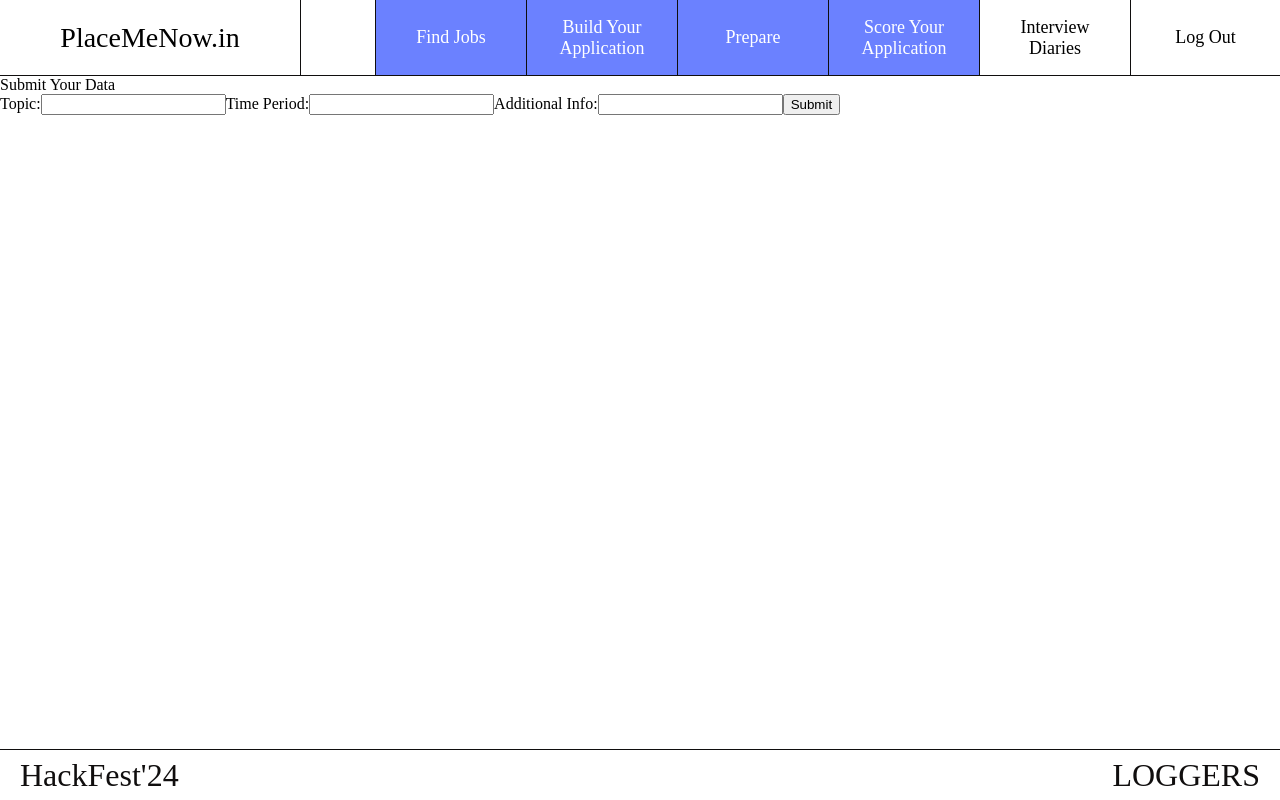
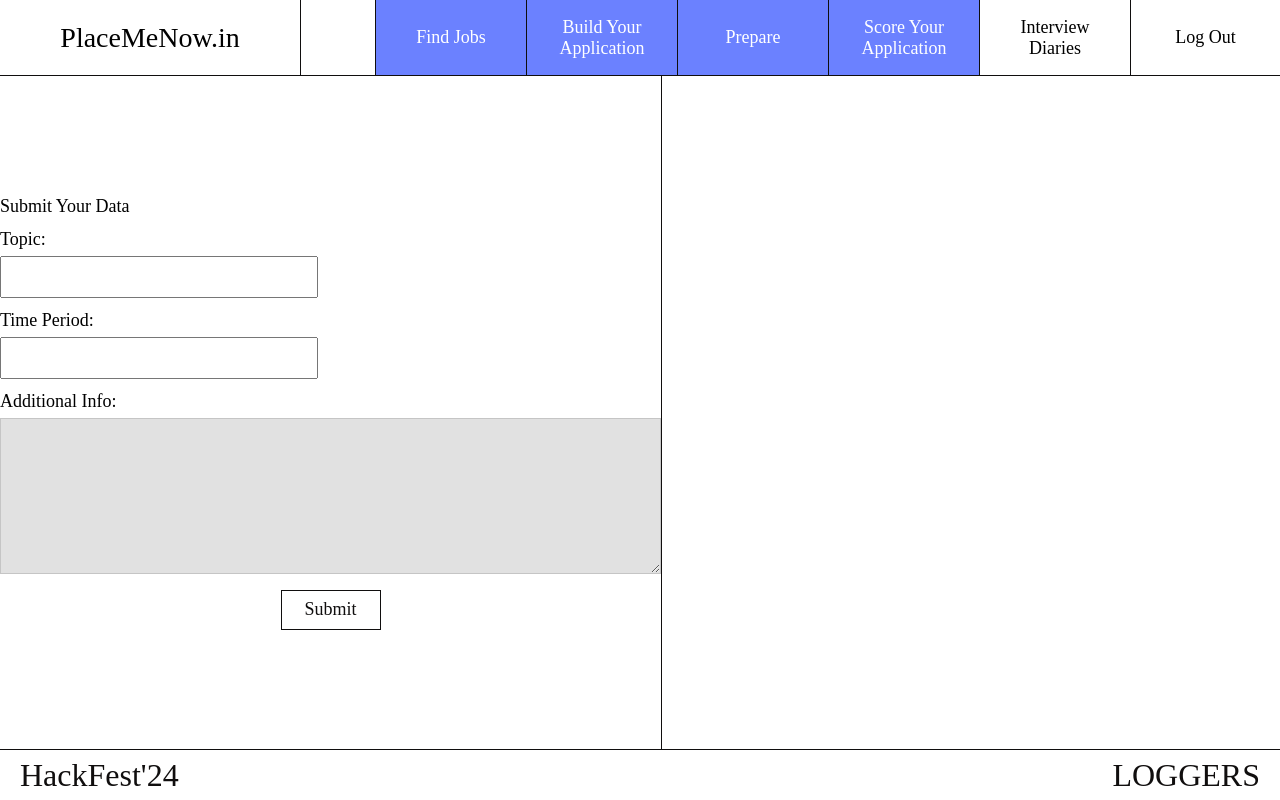
Before and after one commit to 71203mayank/HackFest, a React (Create React App) app: page /user/learn in a window 1280 px wide. Built offline with nearby package versions, Linux system fonts and the light colour scheme; a web font is replaced by a local one.

Commit message:
added:Prepare, fixed bugd

```diff
--- a/src/Components/Footer/Footer.jsx
+++ b/src/Components/Footer/Footer.jsx
@@ -1,13 +1,23 @@
 import React from 'react'
 import './Footer.css'
 import { Link } from 'react-router-dom';
+import { useNavigate } from 'react-router-dom';
+import { useAuth0 } from "@auth0/auth0-react";
 
 export default function Footer() {
+    const {user, loginWithRedirect} = useAuth0();
+    const navigate = useNavigate();
+    const handleLogin = () => {
+        loginWithRedirect();
+    }
+    if (user) {
+        navigate('/user');
+    }
   return (
     <div className='footer'>
         <div className='footer-up'>
             <div className='footer-up-button'>Post a Job</div>
-            <Link to='/user' className='footer-up-button' style={{textDecoration:'none'}}>Search Jobs</Link>
+            <Link to='/user' className='footer-up-button' style={{textDecoration:'none'}} onClick={handleLogin}>Search Jobs</Link>
             {/* <div className='footer-up-button'>Search Jobs</div> */}
         </div>
         <div className='footer-container'>
--- a/src/Components/Hero/Hero.css
+++ b/src/Components/Hero/Hero.css
@@ -34,6 +34,9 @@
     border-left: 1px solid white;
     font-family: 'Agency FB Reg';
     font-size:18px;
+}
+.hero-nav-button:hover{
+    cursor: pointer;
 }
 .hero-main{
     display: flex;
--- a/src/Components/Hero/Hero.jsx
+++ b/src/Components/Hero/Hero.jsx
@@ -19,7 +19,9 @@ export default function Hero() {
             <div className='hero-nav-title'>PlaceMeNow.in</div>
             {/* <Link to='/login'> </Link> */}
             {/* <Link to='/login' className='hero-nav-button' style={{textDecoration:'none', color:'white'}}>Try Now</Link> */}
+            {/* {isAuthenticated?(<button className='hero-nav-button' onClick={logout()}>Log out</button>):(<button className='hero-nav-button' onClick={handleLogin}>Try Now</button>)} */}
             <button className='hero-nav-button' onClick={handleLogin}>Try Now</button>
+
 
 
 
--- a/src/Components/JobCard/JobCard.jsx
+++ b/src/Components/JobCard/JobCard.jsx
@@ -31,8 +31,7 @@ export default function JobCard(props) {
                 link:props.link,
                 jobLocation:props.location,
                 company:props.company,
-                description:props.description,
-                imgSrc:imgSrc
+                description:props.description
             }
         })
     }
--- a/src/Components/JobDesc/JobDesc.css
+++ b/src/Components/JobDesc/JobDesc.css
@@ -12,7 +12,6 @@
 .job-desc-img-container{
     height: 75px;
     width:75px;
-    border:1px solid black;
 
 }
 .job-desc-img{
--- a/src/Components/JobDesc/JobDesc.jsx
+++ b/src/Components/JobDesc/JobDesc.jsx
@@ -5,12 +5,31 @@ import { Link } from 'react-router-dom';
 
 export default function JobDesc() {
     const location = useLocation();
-    const { job, link, jobLocation, company,description,imgSrc } = location.state;
+    const { job, link, jobLocation, company,description} = location.state;
+    let imgSrc = '';
+
+    switch (company) {
+        case 'Google':
+            imgSrc = '/asset/google.svg';
+            break;
+        case 'SAP':
+            imgSrc = '/asset/sap.svg';
+            break;
+        case 'IBM':
+            imgSrc = '/asset/ibm.svg';
+            break;
+        case 'Salesforce':
+            imgSrc = '/asset/salesforce.svg';
+            break;
+        default:
+            imgSrc = '/asset/salesforce.svg';
+            break;
+    }
+
   return (
     <div className='job-desc'>
         {/* mayank gupta */}
         <div className='job-desc-img-container'>
-
             <img className='job-desc-img' src={imgSrc} alt='logo'></img>
         </div>
         <div className='job-desc-company job-desc-content'><div style={{width:'100px'}}>Company:</div><div>{company}</div></div>
--- a/src/Components/Learn/Learn.css
+++ b/src/Components/Learn/Learn.css
@@ -1,4 +1,42 @@
 .learn{
     height:calc(100svh - 127px);
     /* background-color: aquamarine; */
+    display: flex;
 }
+.learn-left{
+    flex:1;
+    border-right:1px solid var(--primary-black);
+    display: flex;
+    align-items: center;
+    justify-content: center;
+
+}
+
+.learn-left-title{
+    font-family: 'Agency FB Bold';
+    font-size: 18px;
+}
+
+.learn-input{
+    height: 36px;
+    width: 300px;
+    padding-left:12px;
+    font-size: 16px;
+    /* margin-left:6px; */
+}
+.learn-label{
+    margin-bottom: 6px;
+    margin-top:12px;
+    font-family: 'Agency FB Bold';
+    font-size: 18px;
+}
+
+.learn-textarea{
+    background-color: rgb(225, 225, 225);
+    border:none;
+    border:1px solid rgb(197, 197, 197);
+}
+
+.learn-right{
+    flex:1
+}
--- a/src/Components/Learn/Learn.jsx
+++ b/src/Components/Learn/Learn.jsx
@@ -1,12 +1,13 @@
 import React, {useState} from 'react'
 import './Learn.css'
-
+import MarkdownIt from 'markdown-it';
 import axios from 'axios';
 
 function Learn() {
     const [area, setArea] = useState('');
     const [time, setTime] = useState('');
     const [additional_info, setInfo] = useState('');
+    const [data,setData] = useState('');
 
     const handleSubmit = (event) => {
       event.preventDefault();
@@ -20,6 +21,9 @@ function Learn() {
       axios.post(url,data)
         .then(response => {
             console.log('Success:', response.data);
+            const markdown = new MarkdownIt();
+            const renderedHtml = markdown.render(response.data);
+            setData(renderedHtml)
         })
         .catch(error => {
           console.error('Error:', error);
@@ -28,8 +32,8 @@ function Learn() {
 
     return (
       <div className="learn">
-        <div>Submit Your Data</div>
-        <form onSubmit={handleSubmit}>
+        <div className='learn-left'>
+            {/* <form onSubmit={handleSubmit}>
             <label>
                 Topic:
                 <input type="text" value={area} onChange={e => setArea(e.target.value)} />
@@ -43,7 +47,30 @@ function Learn() {
                 <input type="text" value={additional_info} onChange={e => setInfo(e.target.value)} />
             </label>
             <button type="submit">Submit</button>
-        </form>
+            </form> */}
+            <div>
+
+                <div className='learn-left-title'>Submit Your Data</div>
+                <div className='learn-left-field'>
+                    <div className='learn-label'>Topic:</div>
+                    <input className='learn-input' type="text" value={area} onChange={e => setArea(e.target.value)} />
+                </div>
+                <div className='learn-left-field'>
+                    <div className='learn-label'>Time Period:</div>
+                    <input className='learn-input' type="text" value={time} onChange={e => setTime(e.target.value)}/>
+                </div>
+                <div className='learn-left-field'>
+                    <div className='learn-label' >Additional Info:</div>
+                    <textarea className='learn-textarea' rows='10' cols='80' value={additional_info} onChange={e => setInfo(e.target.value)}></textarea>
+                    {/* <input type="text" value={time} onChange={e => setTime(e.target.value)}/> */}
+                </div>
+                <div className='build-app-submit'>
+                        <button className='build-app-submit-button' onClick={handleSubmit}>Submit</button>
+                </div>
+            </div>
+
+        </div>
+        <div className='learn-right' dangerouslySetInnerHTML={{ __html: data }}></div>
       </div>
     );
   }
--- a/src/Components/Navbar/Navbar.jsx
+++ b/src/Components/Navbar/Navbar.jsx
@@ -7,50 +7,14 @@ import { Link } from 'react-router-dom'
 // import axios from 'axios'
 // import Footer from '../Footer/Footer'
 export default function Navbar() {
-    // const handleOnClick = () => {
-    //     const params = {
-    //         key1:'hello',
-    //         key2:'hello'
-    //     }
-    //     axios.post('http://192.168.123.226:3000/')
-    //     .then(response => {console.log(response)})
-    //     .catch(err => {console.log(err)})
-    // }
 
-    // const [response, setResponse] = useState('');
-    // useEffect(() => {
-    //     axios.get('http://192.168.123.226:3000/')
-    //       .then(res => {
-    //         setResponse(res.data.response);
-    //       })
-    //       .catch(err => {
-    //         console.error('Error fetching data: ', err);
-    //       });
-    //   }, []);
-
-
-    // function sendCVData(cvData, jobDescription) {
-    //     const url = 'http://192.168.123.226:3000/';
-    //     const data = {
-    //         cv_data: cvData,
-    //         job_description: jobDescription
-    //     };
-
-    //     axios.post(url, data)
-    //         .then(response => {
-    //             console.log('Response:', response.data);
-    //         })
-    //         .catch(error => {
-    //             console.error('Error:', error);
-    //         });
-    // }
 
     const {logout} = useAuth0();
   return (
     <div>
 
         <div className='navbar'>
-            <div className='navbar-title'>PlaceMeNow.in</div>
+            <div className='navbar-title'><Link to='/' style={{color:'black'}}>PlaceMeNow.in</Link></div>
             <div className='navbar-links-container'>
                 <Link to='/user'><div className='navlink'>Find Jobs</div></Link>
                 <Link to='/user/build'><div className='navlink'>Build Your <br></br>Application</div></Link>
```
Lines whose indentation alone changed are shown as unchanged.
